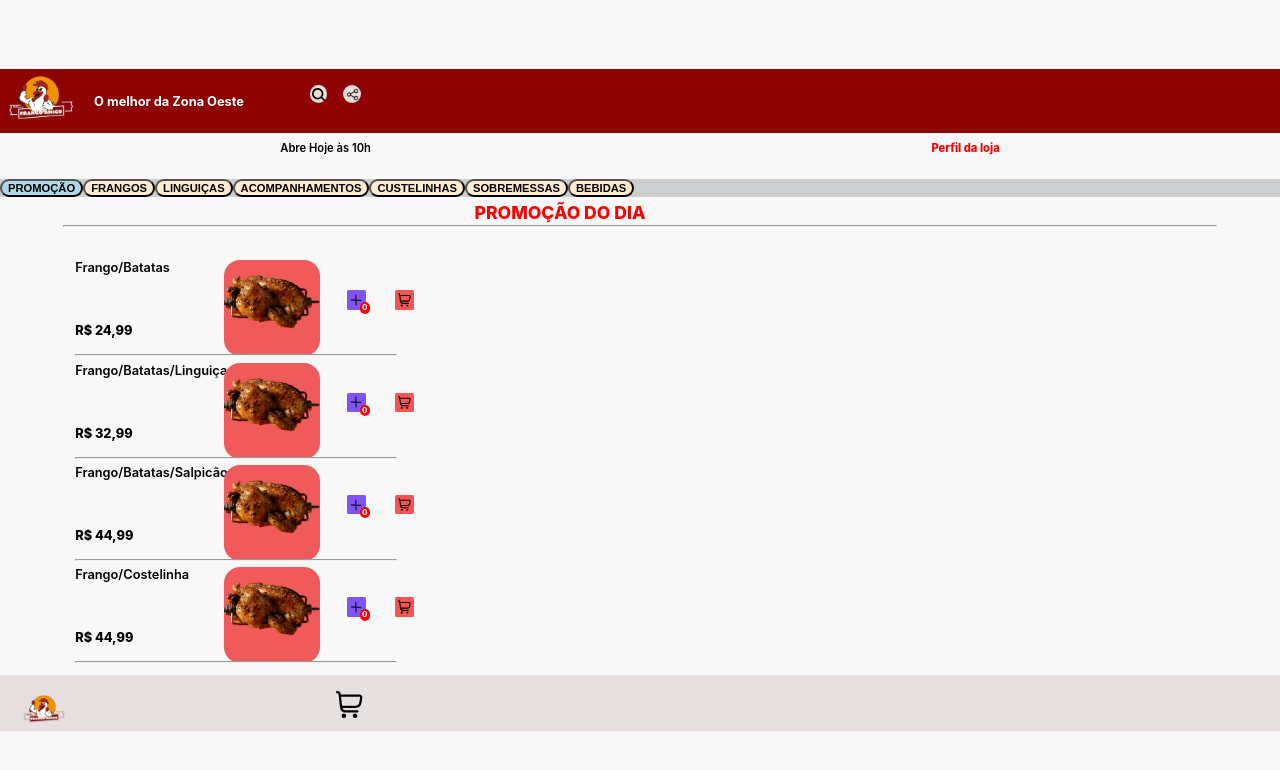
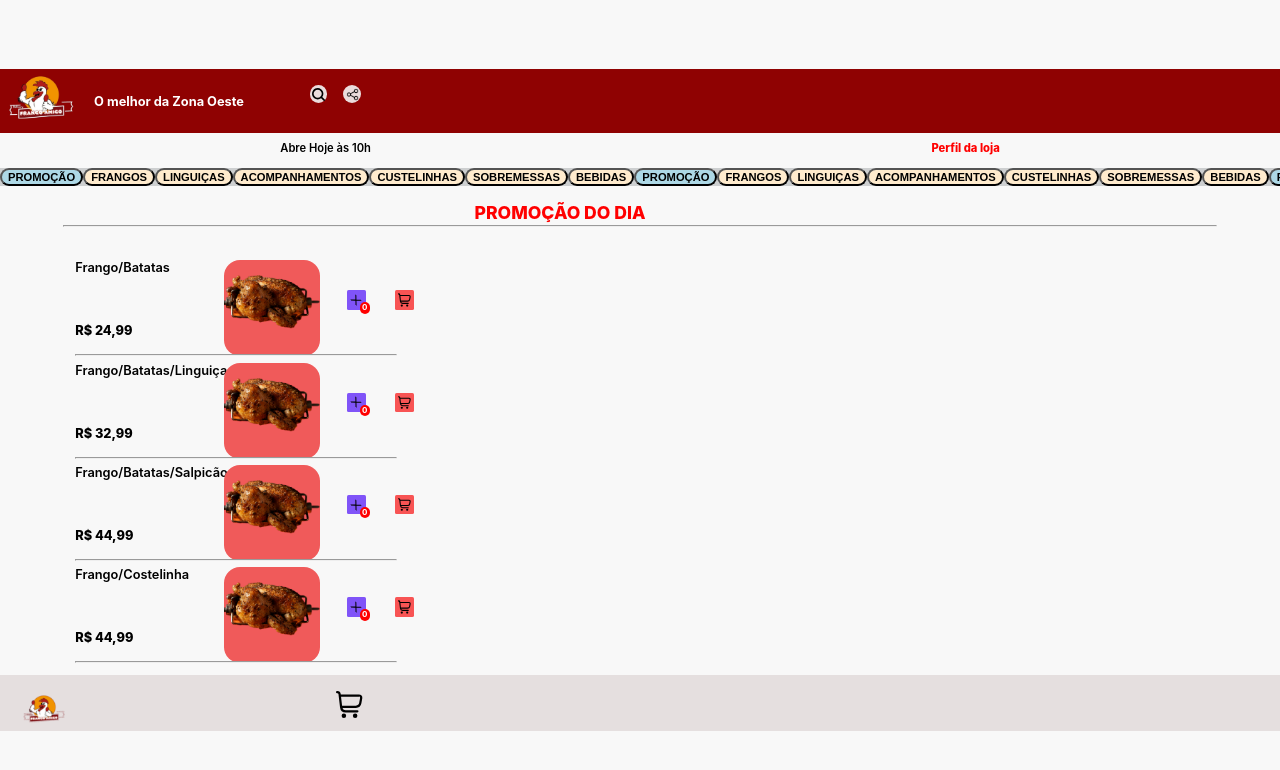
Before and after one commit to AndersonPaulo/eCommerce, a React (Create React App) app: page / in a window 1280 px wide. Shown: the top 770 px of the page. Built offline with nearby package versions, Linux system fonts and the light colour scheme.

Commit message:
creado a animação do menu Horizontal

```diff
--- a/src/App.css
+++ b/src/App.css
@@ -87,7 +87,8 @@
     width: 100%;
   }
   .scroll_menu {
-
+    position: relative;
+    top: -0.7rem;
     background-color: rgba(199, 201, 202, 0.885);
   }
   .scroll_menu .menu_itens{
--- a/src/App.js
+++ b/src/App.js
@@ -14,7 +14,7 @@ import Itens from "./assets/Frango_Assado.png";
 
 function App() {
 
-const menuItems = ['PROMOÇÃO','FRANGOS','LINGUIÇAS','ACOMPANHAMENTOS','CUSTELINHAS','SOBREMESSAS','BEBIDAS']
+const menuItems = ['PROMOÇÃO','FRANGOS','LINGUIÇAS','ACOMPANHAMENTOS','CUSTELINHAS','SOBREMESSAS','BEBIDAS','PROMOÇÃO','FRANGOS','LINGUIÇAS','ACOMPANHAMENTOS','CUSTELINHAS','SOBREMESSAS','BEBIDAS','PROMOÇÃO','FRANGOS','LINGUIÇAS','ACOMPANHAMENTOS','CUSTELINHAS','SOBREMESSAS','BEBIDAS','PROMOÇÃO','FRANGOS','LINGUIÇAS','ACOMPANHAMENTOS','CUSTELINHAS','SOBREMESSAS','BEBIDAS']
 
 
   return (
--- a/src/scripts/menuHorizontal.js
+++ b/src/scripts/menuHorizontal.js
@@ -7,10 +7,11 @@ const MenuHorizontal = ({items}) =>{
 
     const handleClick = (item) => {
       setActiveItem(item)
-      //const menuScroll = document.getElementsByClassName("scroll_menu")
       const itemElement = document.getElementById(item)
       if(itemElement){
-        const scrollLeft = itemElement.offsetLeft - menuRef.current.offsetWidth / 2 + itemElement.offsetWidth / 2
+        //const itemRect = itemElement.getBoundingClientRect()
+        //const menuRect = menuRef.current.getBoundingClientRect()//itemElement.offsetLeft - menuRef.current.offsetWidth / 2 + itemElement.offsetWidth / 2
+        const scrollLeft = itemElement.offsetLeft//itemRect.left - menuRect.left
         menuRef.current.scrollTo({
           left: scrollLeft,
           behavior: 'smooth',
```
